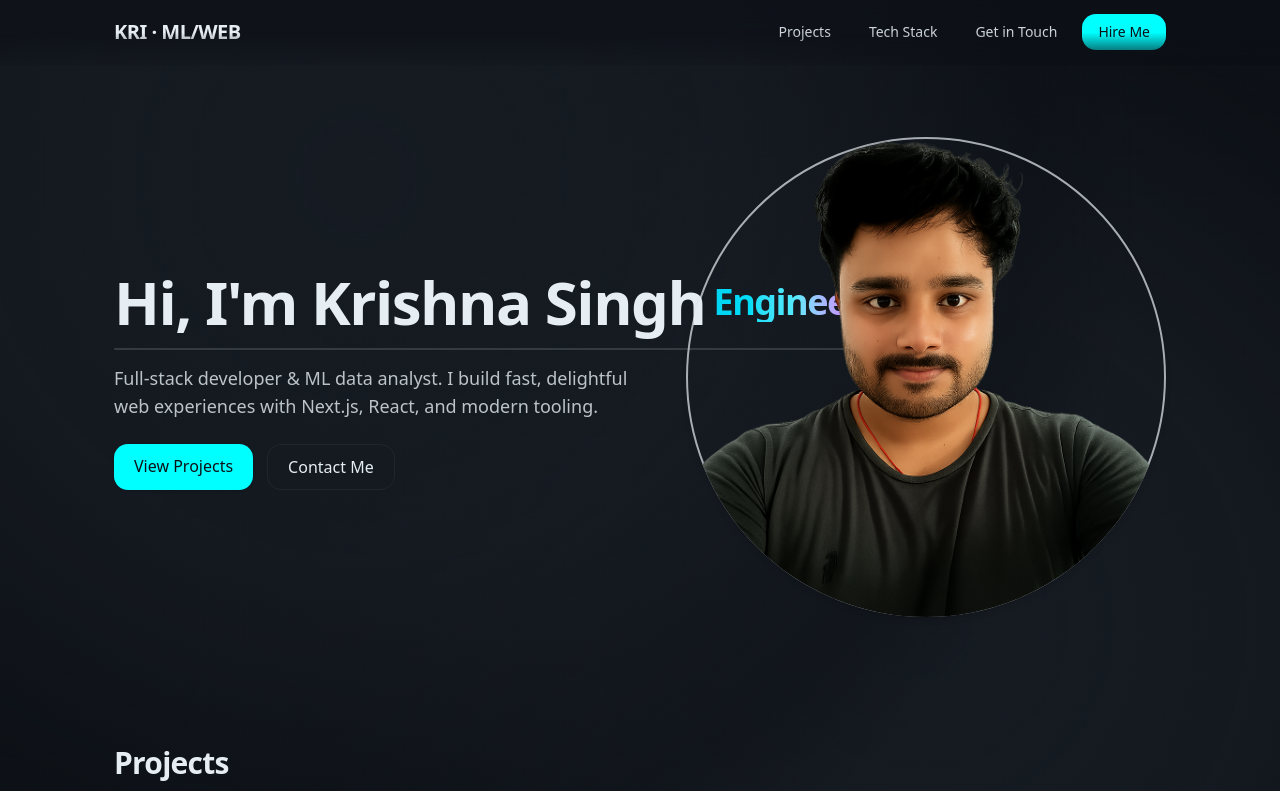
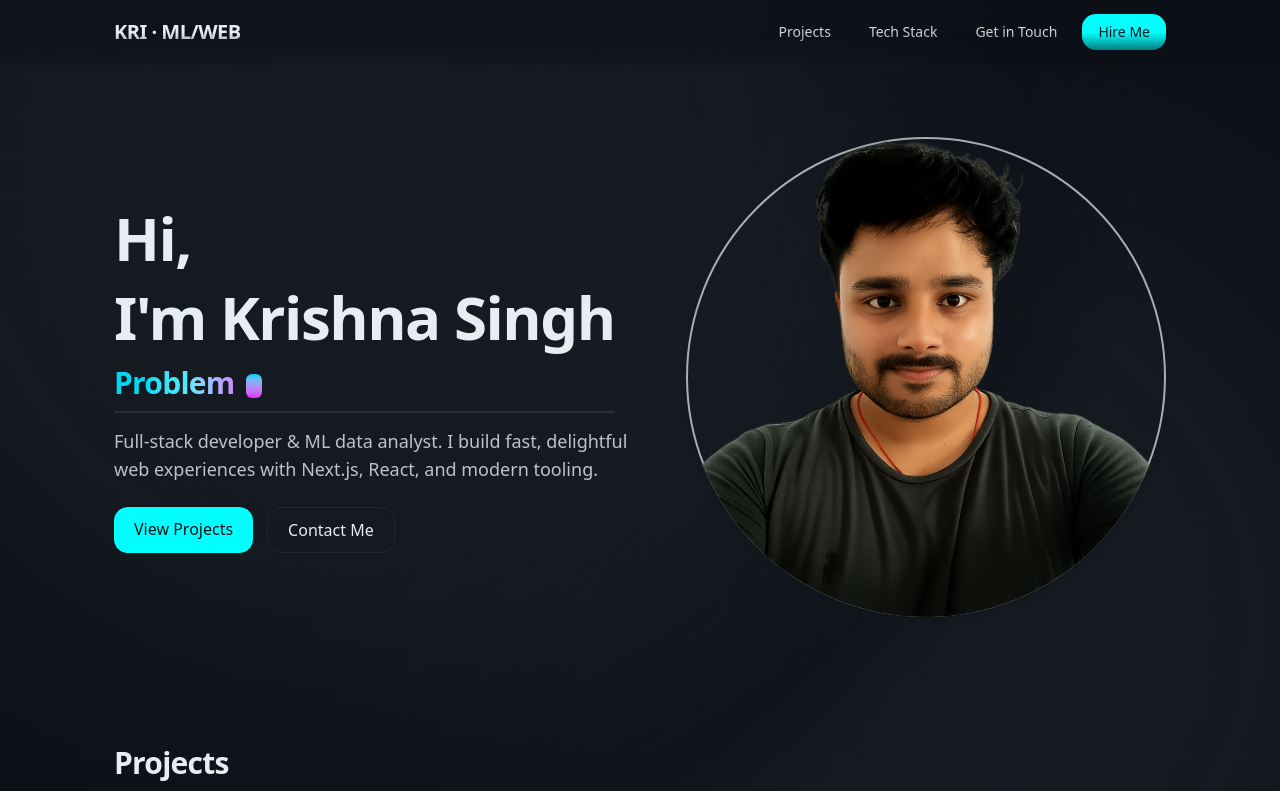
Before and after one commit to Kri01ceram/my-portfolio, a Next.js app: page / in a window 1280 px wide. Shown: the top 791 px of the page. Built offline with nearby package versions, Linux system fonts and the light colour scheme.

Commit message:
refactor: implement typewriter effect for role display with improved state management

```diff
--- a/components/hero.tsx
+++ b/components/hero.tsx
@@ -1,19 +1,55 @@
 "use client";
 
 import { motion } from "framer-motion";
-import { useEffect, useState } from "react";
+import { useEffect, useState, useRef } from "react";
 import Image from "next/image";
 
 const ROLES = ["Developer", "Freelancer", "Engineer", "Problem Solver", "Creator"];
 
 export default function Hero() {
+  // Typewriter state
+  const [displayText, setDisplayText] = useState(ROLES[0]);
   const [roleIndex, setRoleIndex] = useState(0);
+  const [phase, setPhase] = useState<"erase"|"type"|"pause">("pause");
+  const eraseSpeed = 50;
+  const typeSpeed = 60;
+  const pauseDuration = 1500;
+  const timeoutRef = useRef<number | null>(null);
+
   useEffect(() => {
-    const id = setInterval(() => {
-      setRoleIndex((i) => (i + 1) % ROLES.length);
-    }, 2600);
-    return () => clearInterval(id);
-  }, []);
+    const run = () => {
+      if (phase === "pause") {
+        timeoutRef.current = window.setTimeout(() => setPhase("erase"), pauseDuration);
+        return;
+      }
+      if (phase === "erase") {
+        if (displayText.length === 0) {
+          setPhase("type");
+          setRoleIndex((i) => (i + 1) % ROLES.length);
+          return;
+        }
+        timeoutRef.current = window.setTimeout(() => {
+          setDisplayText((t) => t.slice(0, -1));
+        }, eraseSpeed);
+        return;
+      }
+      if (phase === "type") {
+        const next = ROLES[roleIndex];
+        if (displayText === next) {
+          setPhase("pause");
+          return;
+        }
+        timeoutRef.current = window.setTimeout(() => {
+          setDisplayText(next.slice(0, displayText.length + 1));
+        }, typeSpeed);
+      }
+    };
+    run();
+    return () => { if (timeoutRef.current) window.clearTimeout(timeoutRef.current); };
+  }, [phase, displayText, roleIndex]);
+
+  // Initialize pause phase after mount
+  useEffect(() => { setPhase("erase"); }, []);
   return (
   <section className="mx-auto max-w-[1100px] px-3 sm:px-5 lg:px-6 py-14 sm:py-16 lg:py-18">
       <motion.div
@@ -26,23 +62,20 @@ export default function Hero() {
         }}
       >
         <div>
-          <div className="relative inline-block pb-2">
-            <h1 className="text-4xl sm:text-5xl md:text-6xl font-extrabold tracking-tight leading-tight text-foreground flex flex-col sm:flex-row items-center gap-2 text-center sm:text-left">
-              <span className="whitespace-nowrap">Hi, I&apos;m Krishna Singh</span>
-              <motion.span
-                key={roleIndex}
-                initial={{ opacity: 0, y: 8 }}
-                animate={{ opacity: 1, y: 0 }}
-                transition={{ duration: 0.55, ease: 'easeOut' }}
-                className="relative inline-flex items-center text-transparent bg-clip-text bg-gradient-to-r from-cyan-400 via-cyan-300 to-fuchsia-500 text-2xl sm:text-3xl md:text-4xl font-bold"
-              >
-                {ROLES[roleIndex]}
-                <span className="ml-2 h-2 w-2 rounded-full bg-cyan-400 animate-pulse" />
-              </motion.span>
+          <div className="relative inline-block pb-3">
+            <h1 className="text-4xl sm:text-5xl md:text-6xl font-extrabold tracking-tight leading-tight text-foreground text-left space-y-1">
+              <span className="block">Hi,</span>
+              <span className="block">I&apos;m Krishna Singh</span>
             </h1>
-            <span className="pointer-events-none absolute -bottom-0.5 left-0 right-0 h-[2px] rounded-full bg-foreground/15" />
+            <div className="mt-3 h-8 flex items-center">
+              <span className="text-transparent bg-clip-text bg-gradient-to-r from-cyan-400 via-cyan-300 to-fuchsia-500 font-semibold text-xl sm:text-2xl md:text-3xl tracking-tight">
+                {displayText}
+                <span className="ml-1 inline-block w-4 h-6 align-middle bg-gradient-to-b from-cyan-400 to-fuchsia-500 animate-pulse rounded-sm" />
+              </span>
+            </div>
+            <span className="pointer-events-none absolute -bottom-0.5 left-0 right-0 h-[2px] rounded-full bg-foreground/10" />
           </div>
-          <p className="mt-4 text-base sm:text-lg text-foreground/80 max-w-prose mx-auto sm:mx-0 text-center sm:text-left">
+          <p className="mt-4 text-base sm:text-lg text-foreground/80 max-w-prose mx-0 text-left">
             Full-stack developer & ML data analyst. I build fast, delightful web experiences with Next.js, React, and modern tooling.
           </p>
           <div className="mt-6 flex flex-wrap gap-3 sm:gap-3.5 justify-center sm:justify-start">
```
